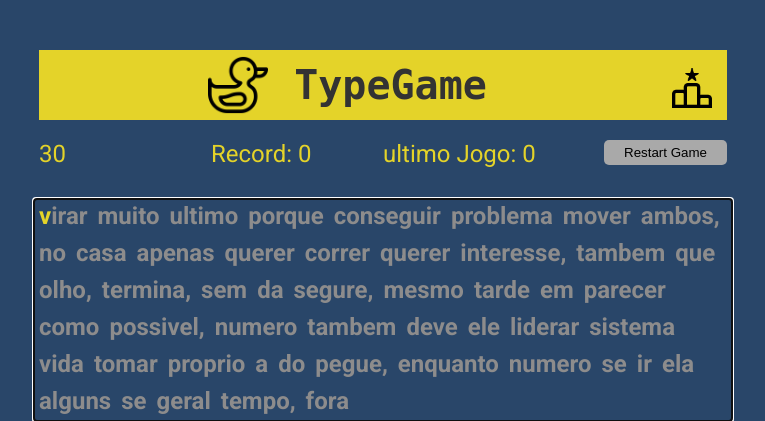
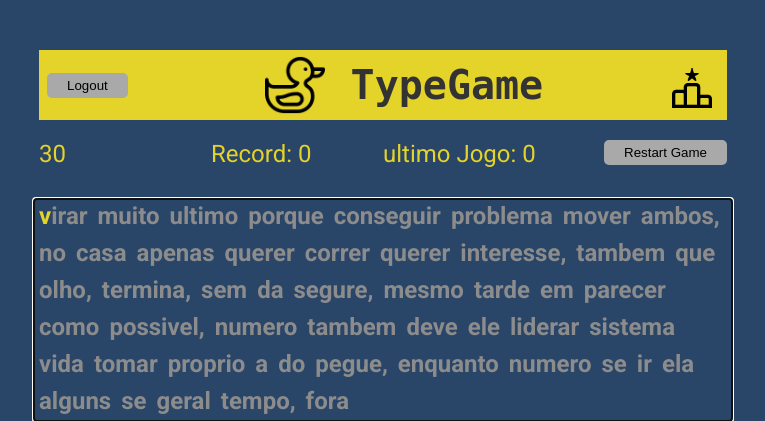
Before and after one commit to GabrielDeAlmeidaSilva/TypeGame, a PHP site: page / in a window 1280 px wide. Shown: the top 421 px of the page, without its empty margins (257-1022 px from the left). Run offline with PHP 8.4, Linux system fonts and the light colour scheme; data that the repository does not hold is empty.

Commit message:
adicionei o batao de logout

```diff
--- a/index.php
+++ b/index.php
@@ -57,6 +57,9 @@ $atualPontuacao = $linha['pontuacao'] ?? 0;
     <main>
       <header>
         <div class="cabecalho">
+          <div class ="botoes">
+            <button class= "btnComecar" id = "btnSair">Logout</button>
+          </div>
           <img class="iconImagem" src="./assets/patoIcon.png" alt="" />
           <h1>TypeGame</h1>
           <nav class="divNavegacao">
--- a/script.js
+++ b/script.js
@@ -226,3 +226,7 @@ novoJogo();
 
 const btnComecar = document.querySelector(".btnComecar");
 btnComecar.addEventListener("click", novoJogo);
+
+document.getElementById("btnSair").addEventListener("click", () => {
+  window.location.href = "sistemaLoginCadastro/logout.php";
+});
--- a/style.css
+++ b/style.css
@@ -90,6 +90,10 @@ main {
   cursor: pointer;
 }
 
+#btnSair {
+  margin: 0.5rem;
+}
+
 .jogo {
   border: 1px gray solid;
   line-height: 35px;
```
